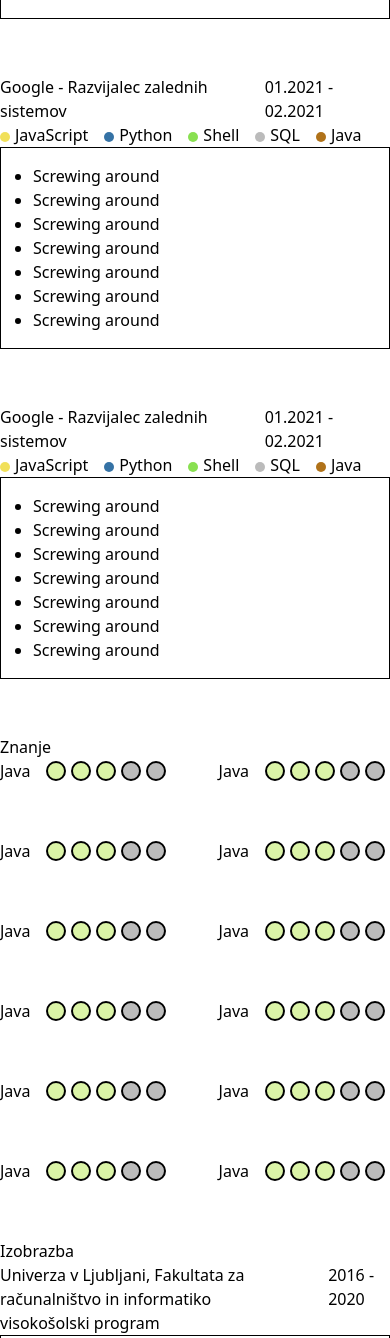
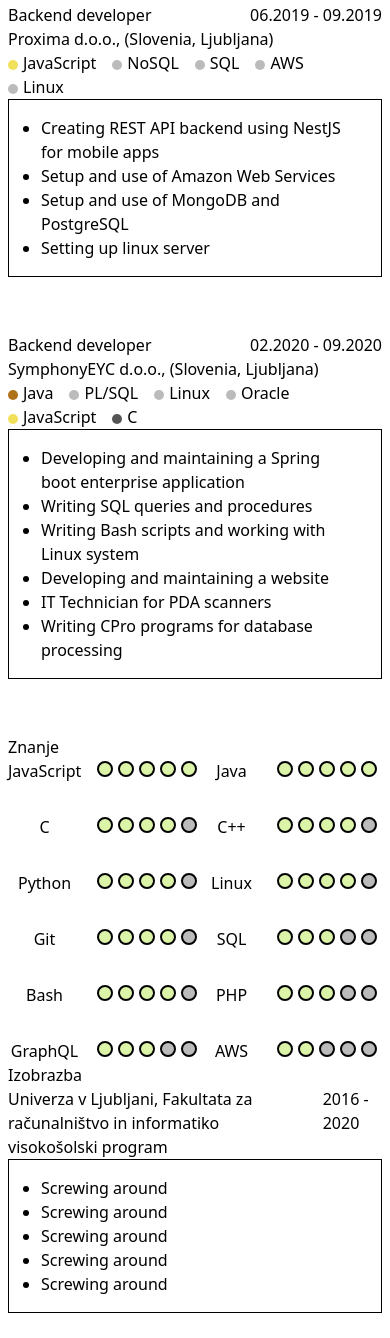
Before and after one commit to dbecaj/dbecaj.github.io, a Gatsby site: page / in a window 390 px wide. Shown: the part 615-1953 px from the top of the page. Built offline with nearby package versions, Linux system fonts and the light colour scheme; Gatsby itself is replaced by a stand-in of ours.

Commit message:
Skill items are now responsive

```diff
--- a/content/site-data.json
+++ b/content/site-data.json
@@ -1,5 +1,5 @@
 {
-  "userInfo": [
+  "userInfos": [
     {
       "icon": ["fas", "user"],
       "text": "10.08.1998"
@@ -16,5 +16,86 @@
       "icon": ["fab", "github"],
       "text": "https://github.com/dbecaj"
     }
+  ],
+
+  "jobs": [
+    {
+      "startDate": "02.2016",
+      "endDate": "03.2016",
+      "companyName": "Kolektor Group d.o.o.",
+      "location": "Slovenia, Ljubljana",
+      "position": "IT Technician",
+      "technologies": ["Windows", "MS Office"],
+      "tasks": ["Setting up computers for industrial automation", "QA for established systems", "Writing documentation"]
+    },
+    {
+      "startDate": "06.2019",
+      "endDate": "09.2019",
+      "companyName": "Proxima d.o.o.",
+      "location": "Slovenia, Ljubljana",
+      "position": "Backend developer",
+      "technologies": ["JavaScript", "NoSQL", "SQL", "AWS", "Linux"],
+      "tasks": ["Creating REST API backend using NestJS for mobile apps", "Setup and use of Amazon Web Services", "Setup and use of MongoDB and PostgreSQL", "Setting up linux server"]
+    },
+    {
+      "startDate": "02.2020",
+      "endDate": "09.2020",
+      "companyName": "SymphonyEYC d.o.o.",
+      "location": "Slovenia, Ljubljana",
+      "position": "Backend developer",
+      "technologies": ["Java", "PL/SQL", "Linux", "Oracle", "JavaScript", "C"],
+      "tasks": ["Developing and maintaining a Spring boot enterprise application", "Writing SQL queries and procedures", "Writing Bash scripts and working with Linux system", "Developing and maintaining a website", "IT Technician for PDA scanners", "Writing CPro programs for database processing"]
+    }
+  ],
+
+  "skills": [
+    {
+      "name": "JavaScript",
+      "level": 5
+    },
+    {
+      "name": "Java",
+      "level": 5
+    },
+    {
+      "name": "C",
+      "level": 4
+    },
+    {
+      "name": "C++",
+      "level": 4
+    },
+    {
+      "name": "Python",
+      "level": 4
+    },
+    {
+      "name": "Linux",
+      "level": 4
+    },
+    {
+      "name": "Git",
+      "level": 4
+    },
+    {
+      "name": "SQL",
+      "level": 3
+    },
+    {
+      "name": "Bash",
+      "level": 4
+    },
+    {
+      "name": "PHP",
+      "level": 3
+    },
+    {
+      "name": "GraphQL",
+      "level": 3
+    },
+    {
+      "name": "AWS",
+      "level": 2
+    }
   ]
 }
--- a/src/components/job-desc.js
+++ b/src/components/job-desc.js
@@ -8,14 +8,15 @@ export function JobDesc(props) {
     <div class={`${props.class}`}>
       { /* General job information */}
       <div class="flex">
-        <p>{props.companyName} - {props.jobPosition}</p>
+        <p>{props.position}</p>
         <div class="flex ml-auto">
           <p>{props.startDate} - {props.endDate}</p>
         </div>
       </div>
+      <p>{props.companyName}, ({props.location})</p>
 
       <div class="flex flex-wrap">
-        {props.languages.map(lang => {
+        {props.technologies.map(lang => {
           const circleStyle = {
             height: 10,
             width: 10,
--- a/src/components/layout.js
+++ b/src/components/layout.js
@@ -2,7 +2,7 @@ import React from "react"
 
 export default function Layout({ children }) {
   return (
-    <div style={{ margin: "3rem auto", maxWidth: 960 }}>
+    <div class="mx-auto my-12 max-w-xl px-2">
       { children }
     </div>
   )
--- a/src/components/skill-item.js
+++ b/src/components/skill-item.js
@@ -1,27 +1,12 @@
 import React from "react"
+import { SkillLevel } from "./skill-level"
 
 export function SkillItem(props) {
-  const level = parseInt(props.level)
 
   return (
-    <div class={`flex items-center ${props.class}`}>
-      <p class="mr-4">{props.name}</p>
-
-      { /* Generate and fill skill level circles */}
-      {Array.from(Array(5)).map((v, i) => {
-        const circleStyle = {
-          height: 20,
-          width: 20,
-          backgroundColor: i < level ? "#dbf4a7" : "#bbb",
-          borderRadius: "50%",
-          border: "2px solid black",
-          marginRight: 5
-        }
-
-        return (
-          <span style={circleStyle} />
-        )
-      })}
+    <div class={`flex ${props.class}`}>
+      <p class="mx-auto">{props.name}</p>
+      <SkillLevel level={props.level} class="whitespace-nowrap ml-4"/>
     </div>
   )
 }
--- /dev/null
+++ b/src/components/skill-level.js
@@ -0,0 +1,26 @@
+import React from "react"
+
+export function SkillLevel(props) {
+  const level = parseInt(props.level)
+  // Generate and fill skill level circles
+
+  return (
+    <div class={`${props.class}`}>
+      {Array.from(Array(5)).map((v, i) => {
+        const circleStyle = {
+          display: "inline-block",
+          height: 16,
+          width: 16,
+          backgroundColor: i < level ? "#dbf4a7" : "#bbb",
+          borderRadius: "50%",
+          border: "2px solid black",
+          marginRight: 5
+        }
+
+        return (
+          <span style={circleStyle} />
+        )
+      })}
+    </div>
+  )
+}
--- a/src/pages/index.js
+++ b/src/pages/index.js
@@ -18,12 +18,12 @@ export default function Home({ data }) {
           <h1 class="text-6xl text-center mb-8">Dominik Bečaj</h1>
 
           <div class="flex flex-wrap justify-center">
-            {SiteData.userInfo.map(info => {
+            {SiteData.userInfos.map(info => {
               return (
               <InfoItem
                 icon={info.icon}
                 text={info.text}
-                class="mr-6"
+                class="mr-6 mt-2"
               />
               )
             })}
@@ -34,26 +34,35 @@ export default function Home({ data }) {
       { /* Body */}
       <Layout>
         <h3>Izkušnje</h3>
-        {Array.from(Array(3)).map(i => {
+        {SiteData.jobs.map(job => {
           return (
             <JobDesc
-              startDate="01.2021"
-              endDate="02.2021"
-              companyName="Google"
-              jobPosition="Razvijalec zalednih sistemov"
-              languages={['JavaScript', 'Python', 'Shell', 'SQL', "Java"]}
-              tasks={['Screwing around', 'Screwing around', 'Screwing around', 'Screwing around', 'Screwing around', 'Screwing around', 'Screwing around']}
-              style={{ marginBottom: "40px" }}
+              startDate={job.startDate}
+              endDate={job.endDate}
+              companyName={job.companyName}
+              location={job.location}
+              position={job.position}
+              technologies={job.technologies}
+              tasks={job.tasks}
               class="mb-14"
             />
           )
         })}
 
+        { /* class="flex flex-wrap justify-between" */ }
         <h3>Znanje</h3>
-        <div class="flex flex-wrap justify-between">
-          {Array.from(Array(12)).map(v => {
+        <div style={{
+          display: "grid",
+          gridTemplateColumns: "repeat(auto-fit, minmax(180px, auto))",
+          rowGap: "2rem",
+          justifyContent: "center"
+        }}>
+          {SiteData.skills.map(skill => {
             return (
-              <SkillItem name="Java" level="3" style={{ margin: "0 0px 40px 0" }} class="mb-14" />
+              <SkillItem
+                name={skill.name}
+                level={skill.level}
+              />
             )
           })}
         </div>
```
